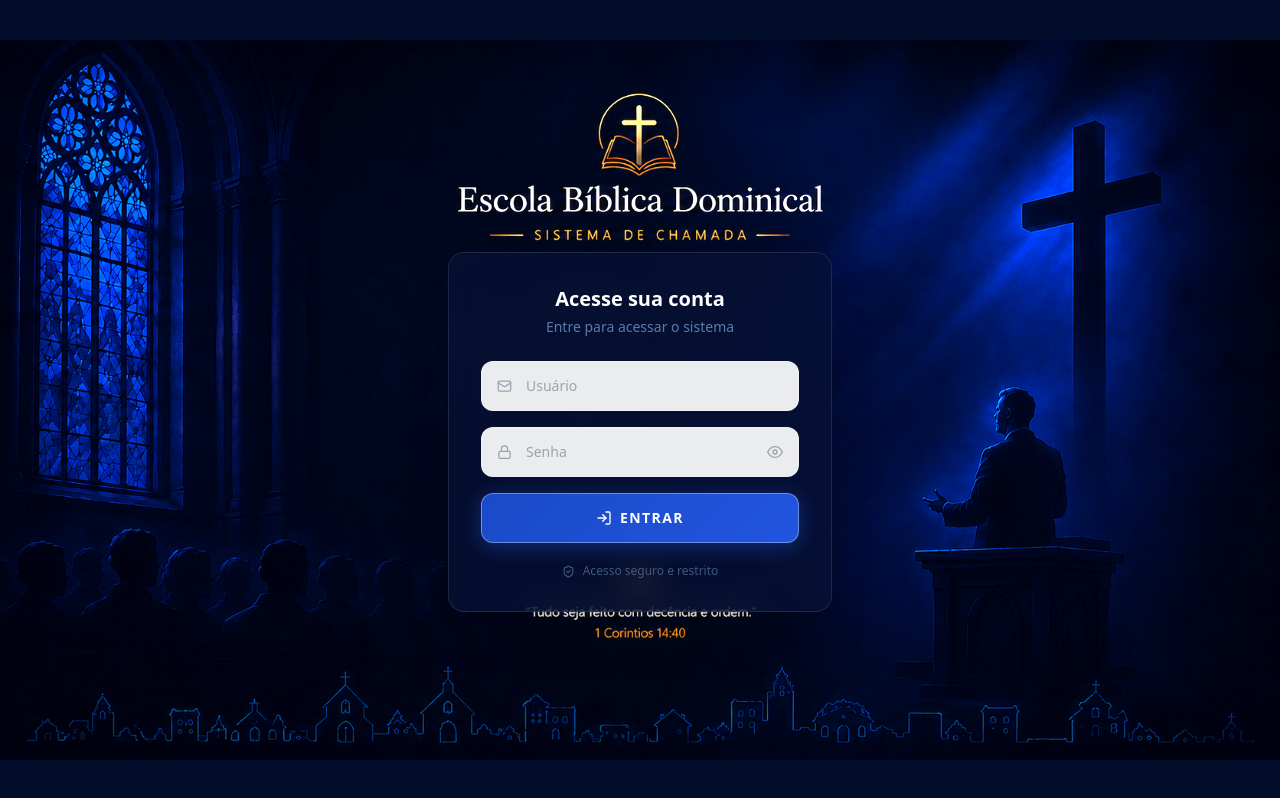
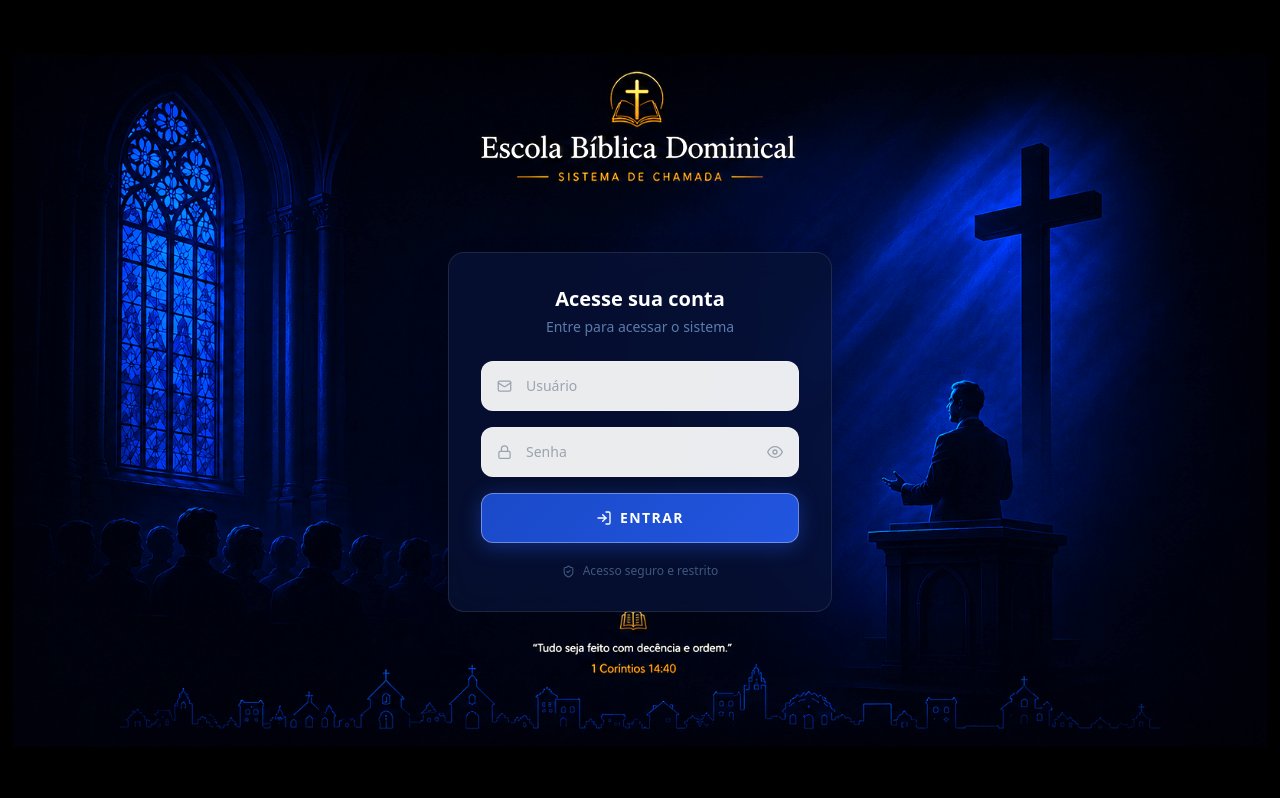
Before and after one commit to primeiro0427-afk/chamada-dashboard, a React (Vite) app: page / in a window 1280 px wide. Built offline with nearby package versions, Linux system fonts and the light colour scheme; no server answers.

Commit message:
chore: nova imagem desktop com bordas pretas e fundo #000

```diff
--- a/src/pages/Login.jsx
+++ b/src/pages/Login.jsx
@@ -20,7 +20,7 @@
   }
 
   return (
-    <div className="min-h-screen flex flex-col relative overflow-hidden" style={{ background: '#020d2b' }}>
+    <div className="min-h-screen flex flex-col relative overflow-hidden" style={{ background: '#000000' }}>
       <picture>
         <source media="(max-width: 768px)" srcSet="/bg-login-mobile.png" />
         <img src="/bg-login.png" alt="" className="absolute inset-0 w-full h-full" style={{ objectFit: 'contain', objectPosition: 'center', filter: 'brightness(1.25)' }} />
```
Also changed, not shown: public/bg-login.png.
